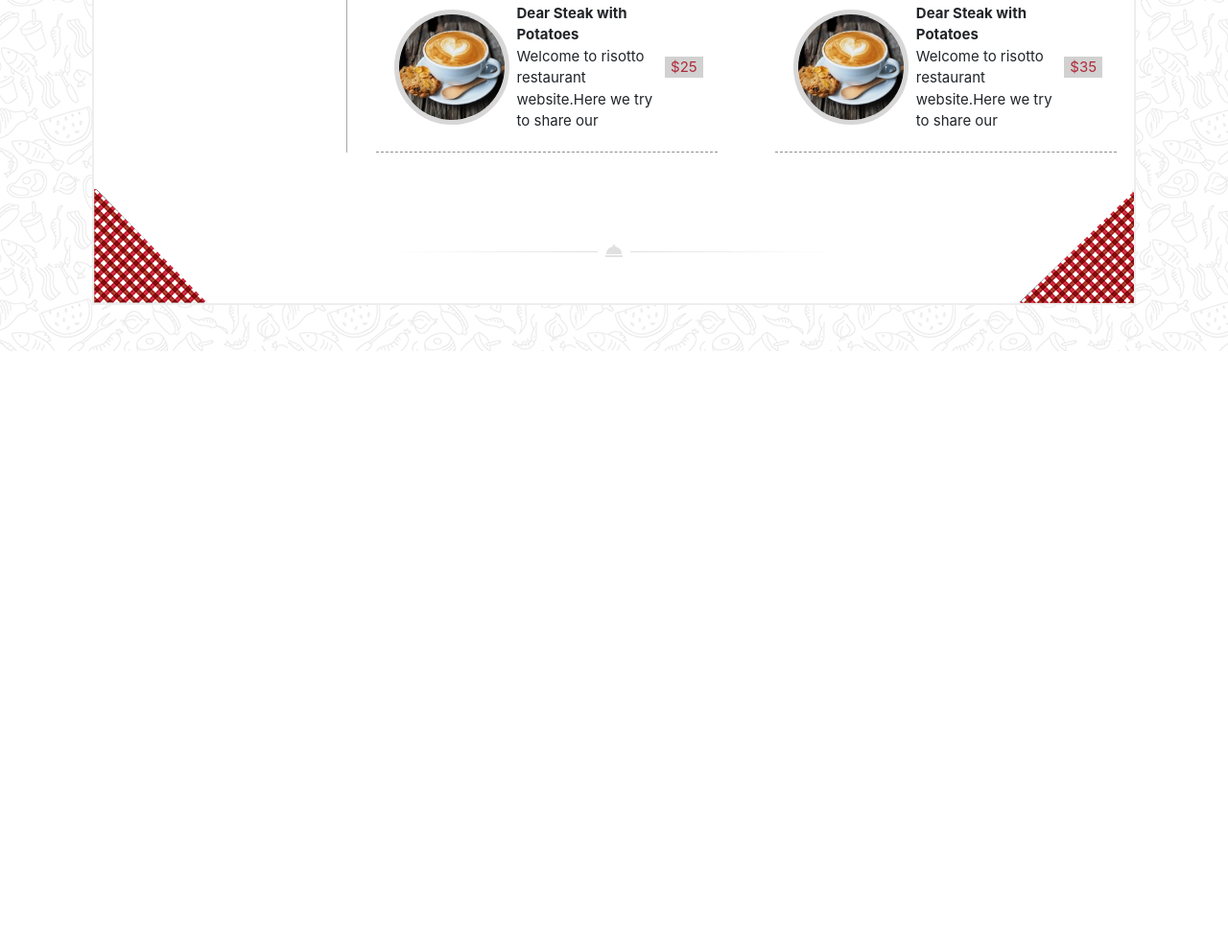
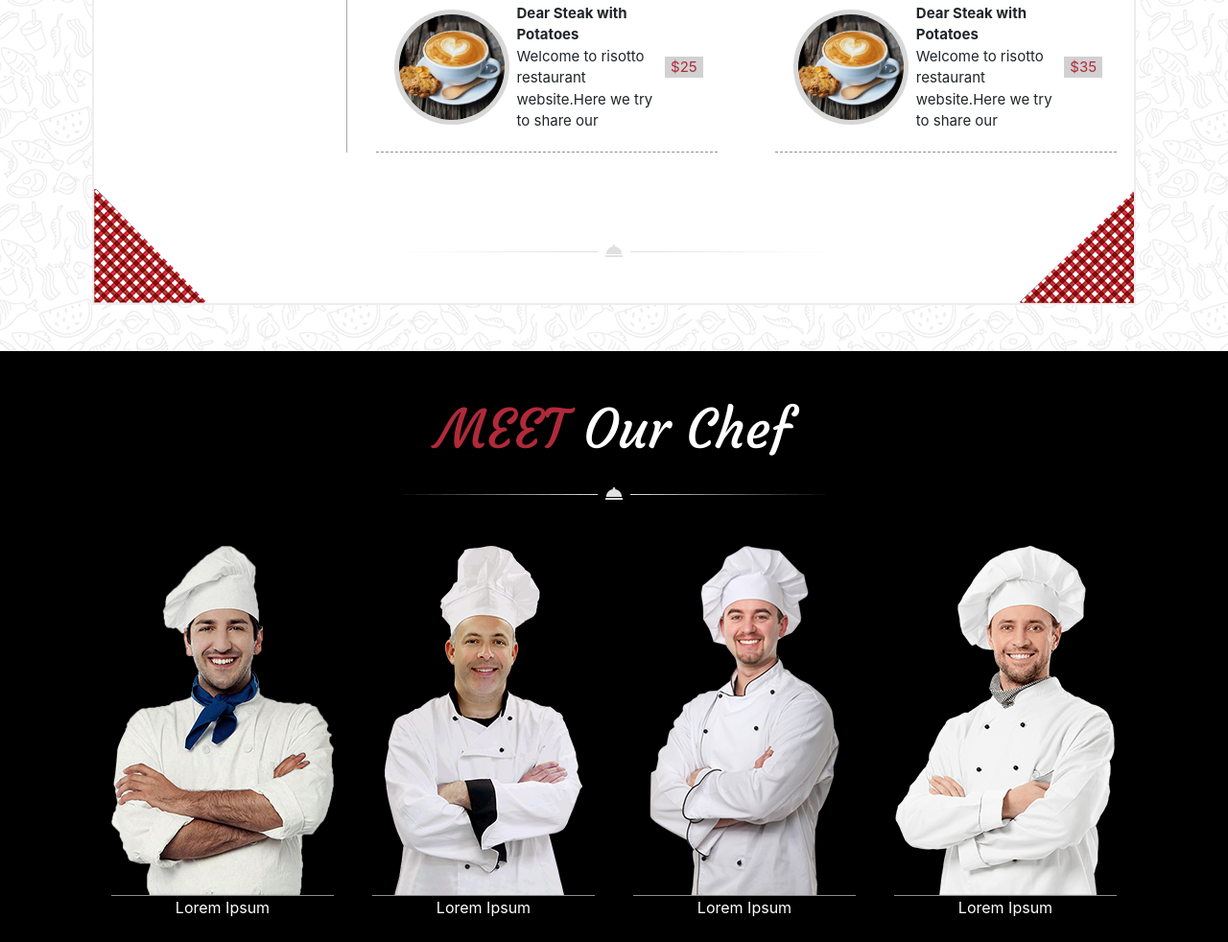
Before and after one commit to Hugo-Becker/site_du_checf_HUGO, a website: page index.html in a window 1280 px wide. Shown: the part 2285-3267 px from the top of the page at 96% size. Before the commit the page ends 2651 px from the top, so only its background shows below. Drawn offline with nearby package versions, Linux system fonts and the light colour scheme.

Commit message:
meet our chef done

```diff
--- a/index.html
+++ b/index.html
@@ -466,7 +466,36 @@
 
     </section>
 
-    <section class="meetchef bg-dark"></section>
+    <section class="meetchef">
+      <!-- titre -->
+      <div class="ourchef text-center pt-5">
+        <p class="display-4 text-white"><span>MEET</span>  Our Chef</p>
+        <img src="./public/images/decoration_line.png" alt="">
+      </div>
+      <!-- les chefs -->
+      <!-- row -->
+      <div class="row justify-content-lg-around d-flex mt-5 mx-5 px-5 pb-4 text-center text-white">
+        <!-- cols -->
+        <div class="col-lg-3 d-flex flex-column justify-content-center">
+          <div><img src="./public/images/chef1.png" alt=""></div>
+          <span>Lorem Ipsum</span>
+        </div>
+        <div class="col-lg-3 d-flex flex-column justify-content-center">
+          <div><img src="./public/images/chef2.png" alt=""></div>
+          <span>Lorem Ipsum</span>
+        </div>
+        <div class="col-lg-3 d-flex flex-column justify-content-center">
+          <div><img src="./public/images/chef3.png" alt=""></div>
+          <span>Lorem Ipsum</span>
+        </div>
+        <div class="col-lg-3 d-flex flex-column justify-content-center">
+
+          <div><img src="./public/images/chef4.png" alt=""></div>
+          <span>Lorem Ipsum</span>
+        </div>
+      </div>
+
+    </section>
 
 
 
--- a/src/scss/app.scss
+++ b/src/scss/app.scss
@@ -23,3 +23,4 @@ $fa-font-path : "../../node_modules/@fortawesome/fontawesome-free/webfonts";
 @import "./modules/body";
 @import "./modules/header";
 @import "./modules/sectOurStory";
+@import "./modules/meetChef";
--- /dev/null
+++ b/src/scss/modules/_meetChef.scss
@@ -0,0 +1,16 @@
+.meetchef{
+    background-color: black;
+
+    .ourchef{
+        font-family: "Courgette";
+        span{
+            color:$redChef;
+        }
+    }
+    .row{
+        img{
+            border-bottom: rgba(255, 255, 255, 0.555) solid 1px;
+        }
+
+    }
+}
```
Also changed, not shown: public/css/app.css.
